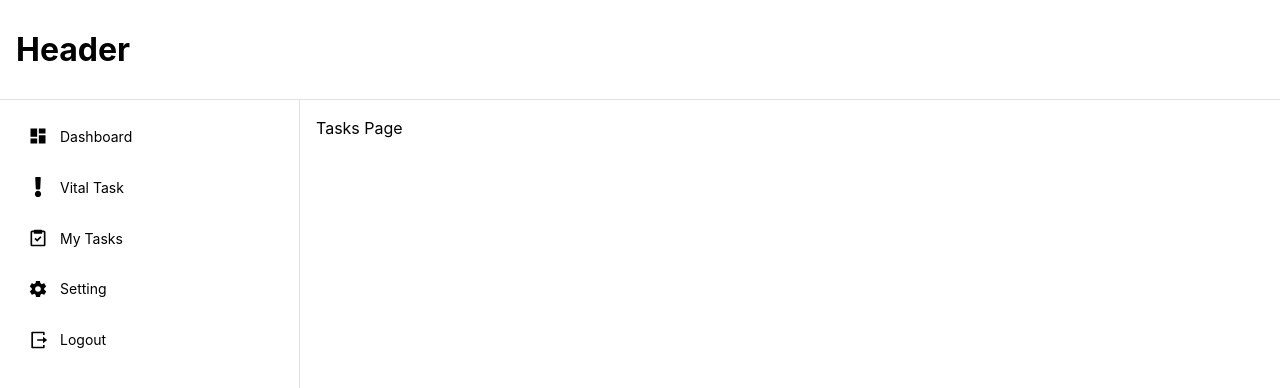
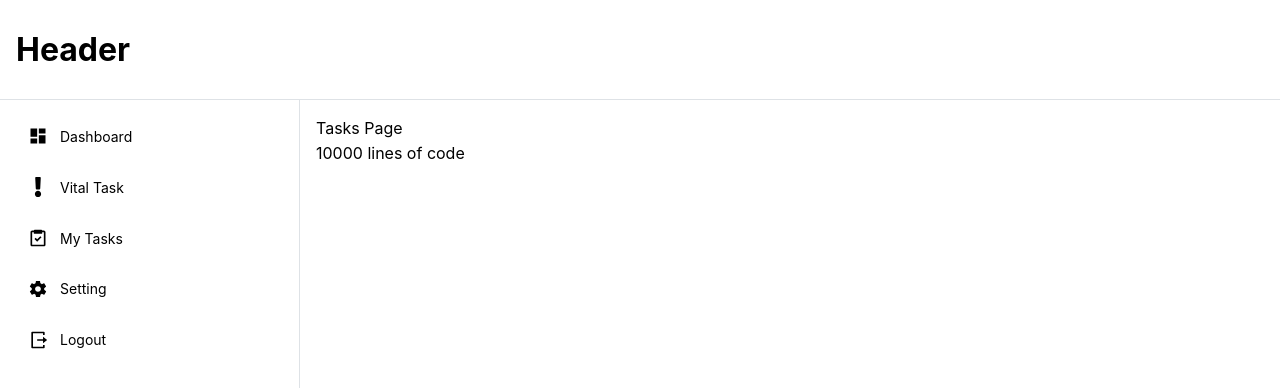
Before and after one commit to felixchen3674/sp-tm, a Next.js app: page /tasks in a window 1280 px wide. Shown: the top 388 px of the page. Built offline with nearby package versions, Linux system fonts and the light colour scheme.

Commit message:
tasks features

```diff
--- a/src/pages/tasks/index.tsx
+++ b/src/pages/tasks/index.tsx
@@ -4,6 +4,7 @@ export default function TasksPage() {
   return (
     <Page title="Tasks">
       <div>Tasks Page</div>
+      <div>10000 lines of code</div>
     </Page>
   );
 }
```
